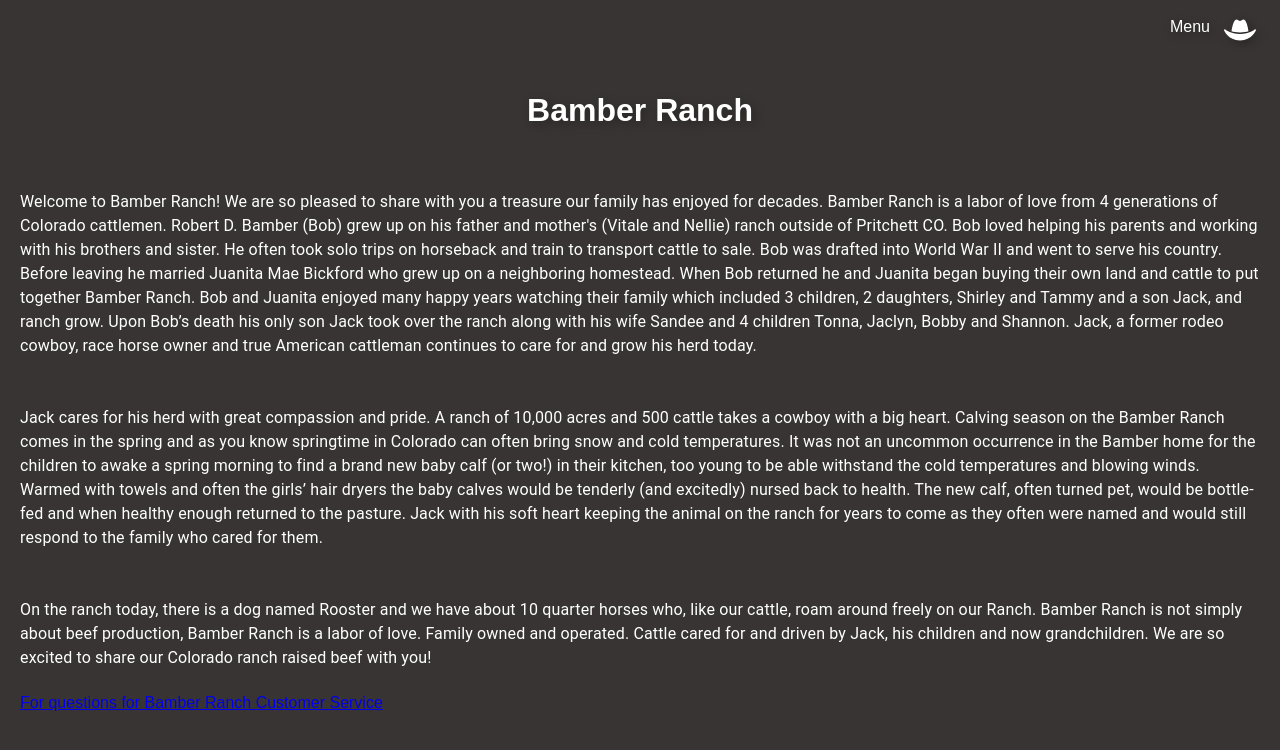
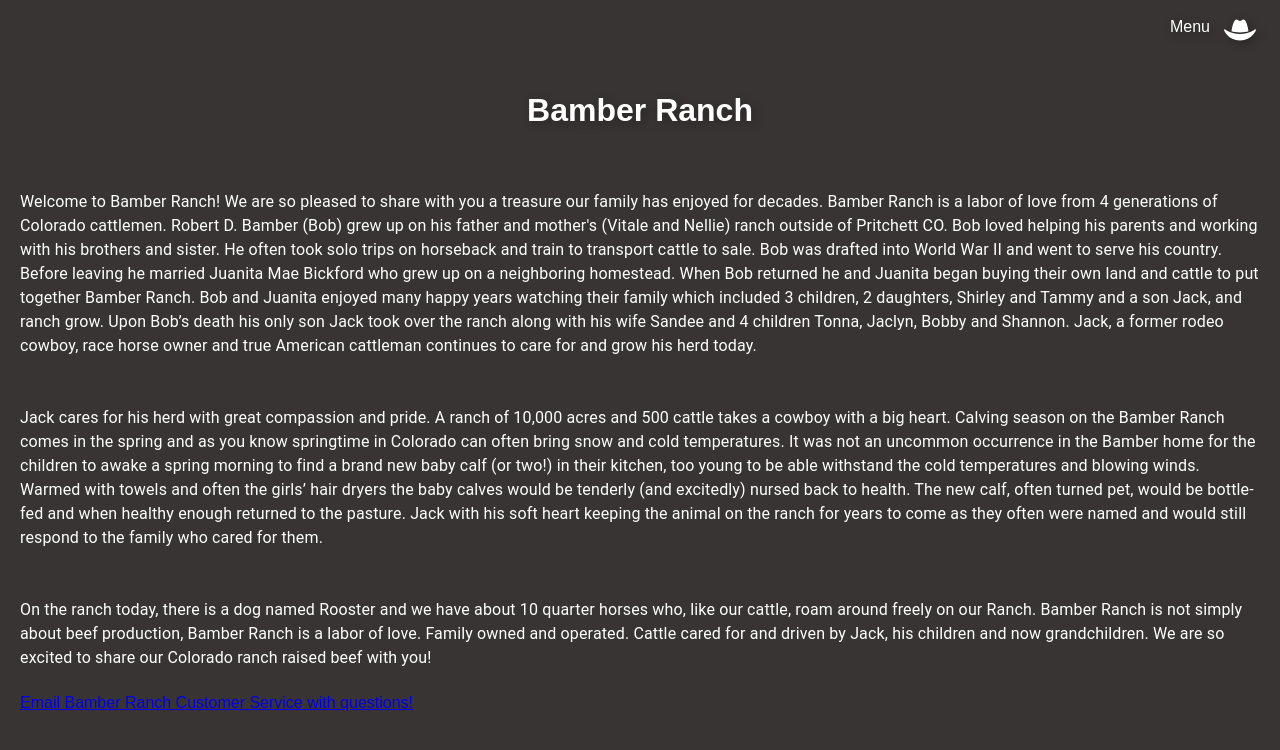
Before and after one commit to JanBo/theranch, a React (Create React App) app: page /aboutus in a window 1280 px wide. Shown: the top 750 px of the page. Built offline with nearby package versions, Linux system fonts and the light colour scheme; what aws-amplify would draw is missing.

Commit message:
changing some text

```diff
--- a/src/components/AboutUs/index.js
+++ b/src/components/AboutUs/index.js
@@ -90,7 +90,7 @@ const AboutUs = () => {
           <br />
         </Typography>
         <a href={`mailto:${s1}?subject=Website email`}>
-          For questions for Bamber Ranch Customer Service
+          Email Bamber Ranch Customer Service with questions!
         </a>
       </div>
     </div>
--- a/src/components/Products/data.js
+++ b/src/components/Products/data.js
@@ -7,7 +7,7 @@ export const productData = [
     img: product1,
     alt: "Quarter Beef",
     name: "1/4 Beef",
-    desc: "A quarter of a beef typically is about 125lbs of premium cuts and hamburger",
+    desc: "A quarter of a beef typically is about 105lbs of premium cuts and hamburger",
     price: "$999.99",
     button: "Add to Cart",
   },
@@ -15,7 +15,7 @@ export const productData = [
     img: product2,
     alt: "Half Beef",
     name: "1/2 Beef",
-    desc: " A half of a beef typically is about 250lbs of premium cuts and hamburger",
+    desc: " A half of a beef typically is about 210lbs of premium cuts and hamburger",
     price: "$1799.99",
     button: "Add to Cart",
   },
@@ -23,7 +23,7 @@ export const productData = [
     img: product3,
     alt: "Whole Beef",
     name: "1 Beef",
-    desc: " A whole of a beef typically is about 500lbs of premium cuts and hamburger",
+    desc: " A whole of a beef typically is about 420lbs of premium cuts and hamburger",
     price: "$3495.99",
     button: "Add to Cart",
   },
```
